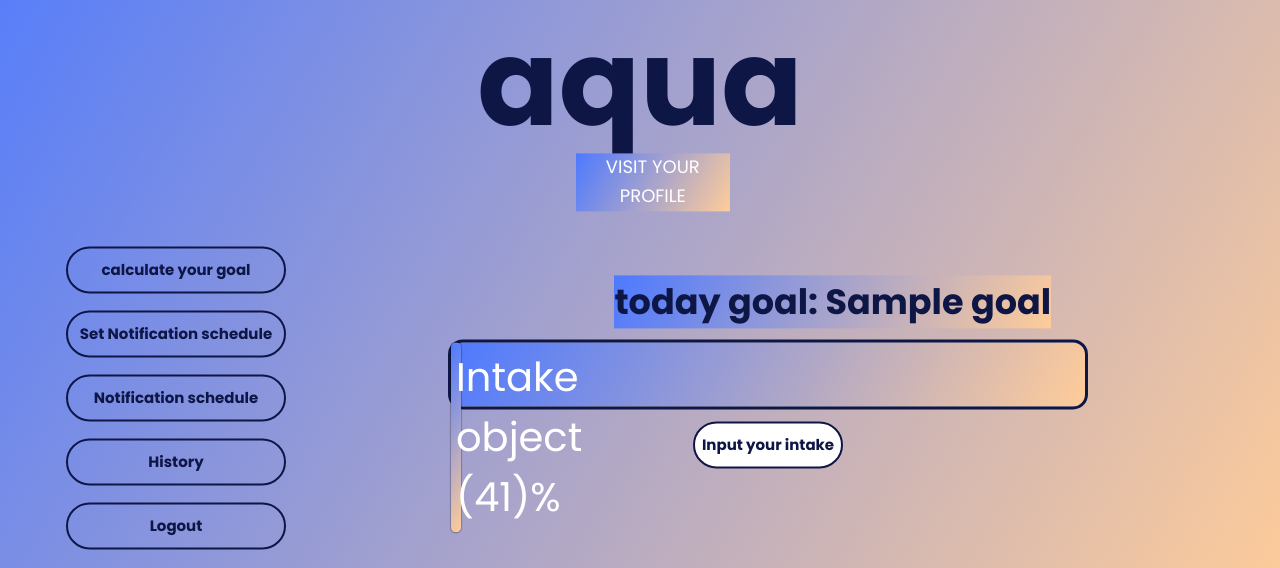
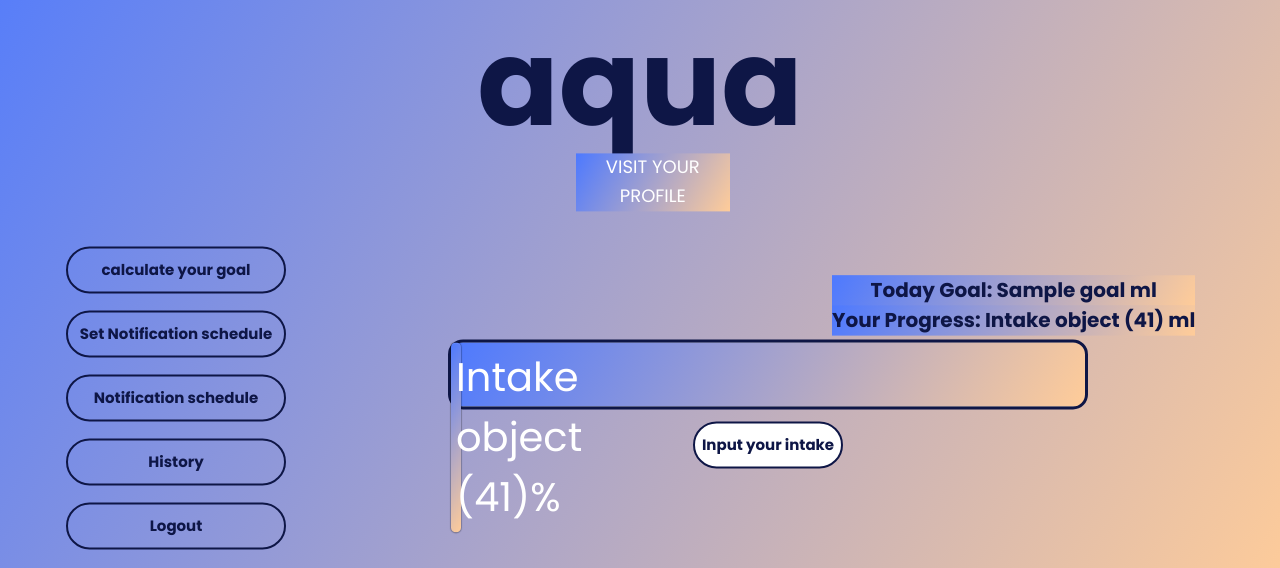
Before and after one commit to Aquaholic-ISP/Aquaholic, a Django app: template aquaholic/templates/aquaholic/home.html in a window 1280 px wide. Shown: the part 189-757 px from the top of the page. Run offline with Django 4.2, Linux system fonts and the light colour scheme; a user stored in the database is signed in; data comes from the database, SQL or seed files in the repository; the template is opened without the code that fills it: values that come from a table or form of the project are taken from there, most other values are stand-ins (such as "Sample title", 1, 10 or a date in 2020); some libraries are stand-ins or nearby versions.

Commit message:
Show progress in homepage

```diff
--- a/aquaholic/static/aquaholic/style.css
+++ b/aquaholic/static/aquaholic/style.css
@@ -343,10 +343,10 @@
 
 .goal {
     position: absolute;
-    margin-left: 48%;
+    margin-left: 65%;
     margin-top: 5%;
 }
 
 .goal h5{
-    font-size: 35px;
+    font-size: 20px;
 }
--- a/aquaholic/templates/aquaholic/home.html
+++ b/aquaholic/templates/aquaholic/home.html
@@ -120,7 +120,8 @@
         </div>
 
         <div class="goal">
-            <h5>today goal: {{goal}} </h5>
+            <h5>Today Goal: {{goal}} ml</h5>
+            <h5>Your Progress: {{all_intake}} ml</h5>
         </div>
 
         <div class="wrap-contain">
```
